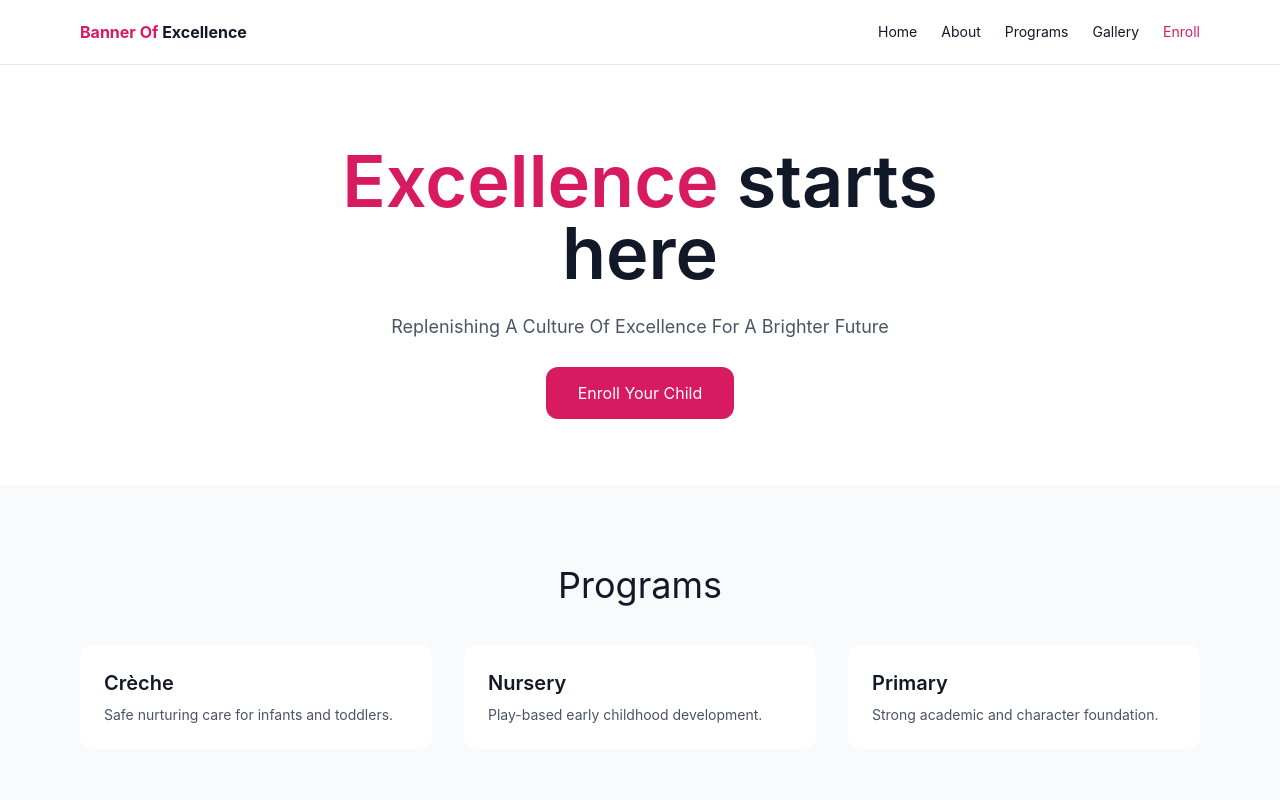
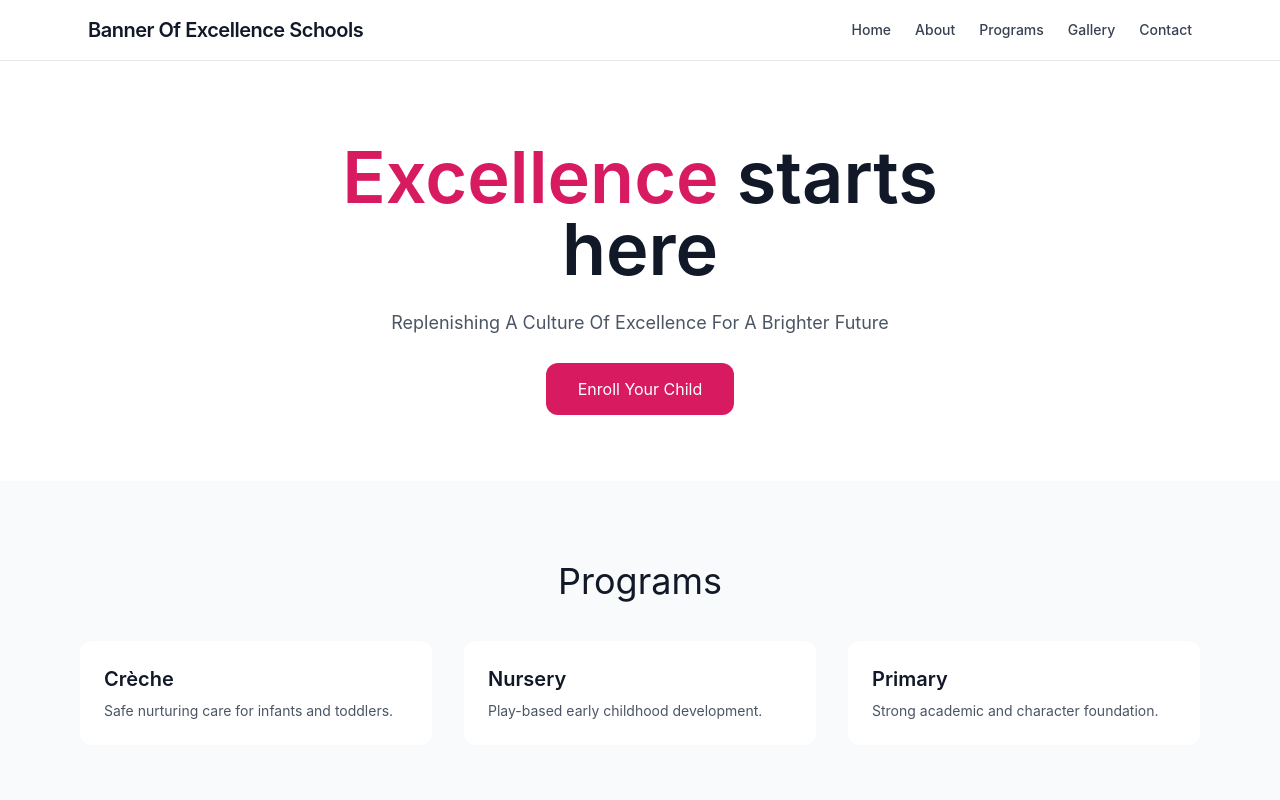
Before and after one commit to Josh-Fynly/school-website, a Next.js app: page / in a window 1280 px wide. Shown: the top 800 px of the page. Built offline with nearby package versions, Linux system fonts and the light colour scheme.

Commit message:
Refactor Navbar component structure and styling

```diff
--- a/components/layout/Navbar.tsx
+++ b/components/layout/Navbar.tsx
@@ -3,24 +3,23 @@ import { school } from "@/lib/school";
 
 export default function Navbar() {
   return (
-    <nav className="border-b bg-white">
-      <div className="max-w-6xl mx-auto px-4 h-16 flex items-center justify-between">
+    <header className="w-full border-b bg-white">
+      <div className="max-w-6xl mx-auto flex items-center justify-between px-6 py-4">
 
-        <Link href="/" className="font-bold">
-          <span className="text-[#D81B60]">Banner Of</span>{" "}
-          <span>Excellence</span>
+        {/* Brand */}
+        <Link href="/" className="text-xl font-semibold tracking-tight">
+          {school?.name ?? "Banner Of Excellence"}
         </Link>
 
-        <div className="flex gap-6 text-sm">
+        {/* Navigation */}
+        <nav className="flex gap-6 text-sm font-medium text-gray-700">
           <Link href="/">Home</Link>
           <Link href="/about">About</Link>
           <Link href="/programs">Programs</Link>
           <Link href="/gallery">Gallery</Link>
-          <Link href="/contact" className="text-[#D81B60]">
-            Enroll
-          </Link>
-        </div>
+          <Link href="/contact">Contact</Link>
+        </nav>
       </div>
-    </nav>
+    </header>
   );
 }
```
